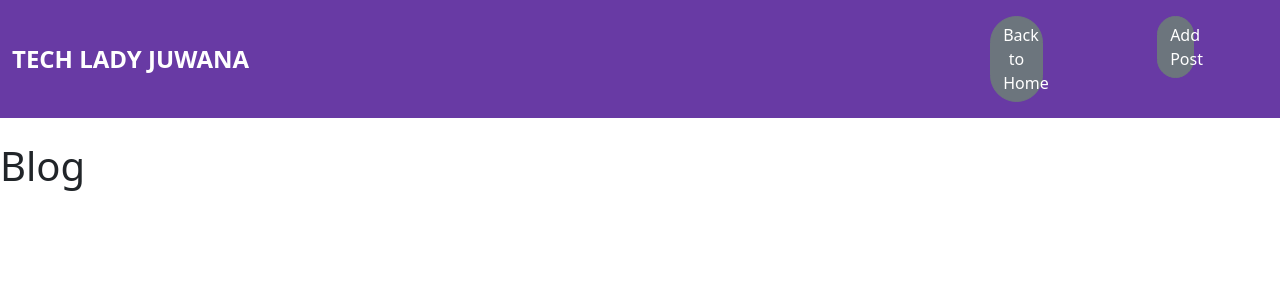
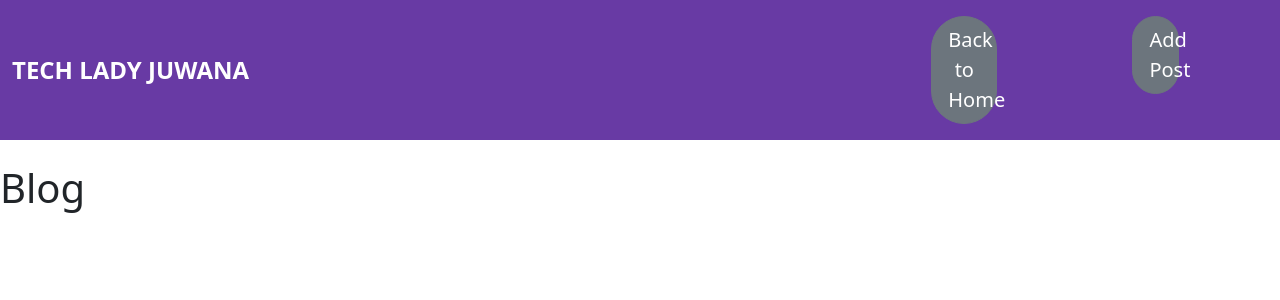
Before and after one commit to Sidd2024/Django-Portfolio, a Django app: page /blog/ in a window 1280 px wide. Shown: the top 300 px of the page. Run offline with Django 3.2, Linux system fonts and the light colour scheme; data that the repository does not hold is empty; some libraries are stand-ins or nearby versions.

Commit message:
Update html for pages

```diff
--- a/mysite/templates/add_post.html
+++ b/mysite/templates/add_post.html
@@ -43,8 +43,12 @@
 <body>
 <div class="container">
     <h2>Add Post</h2><br />
+    <form method="POST">
+        {% csrf_token %}
+        {{ form.as_p }}
 
-
+    </form>
+    <button type="submit" class="btn btn-secondary">Post</button>
 
 
 </div>
--- a/mysite/templates/blog.html
+++ b/mysite/templates/blog.html
@@ -32,10 +32,10 @@
             <ul class="navbar-nav ms-auto mb-2 mb-lg-0">
                 <li class="nav-item">
                     <a class="nav-link active" aria-current="page" href="/"><button type="submit"
-                            class="btn btn-secondary">Back to Home</button></a>
+                            class="btn btn-secondary btn-lg">Back to Home</button></a>
                 </li>
                 <li class="nav-item">
-                    <a class="nav-link" href="{% url 'add_post' %}"><button type="submit" class="btn btn-secondary">Add Post</button></a>
+                    <a class="nav-link" href="{% url 'add_post' %}"><button type="submit" class="btn btn-secondary btn-lg">Add Post</button></a>
                 </li>
             </ul>
         </div>
```
